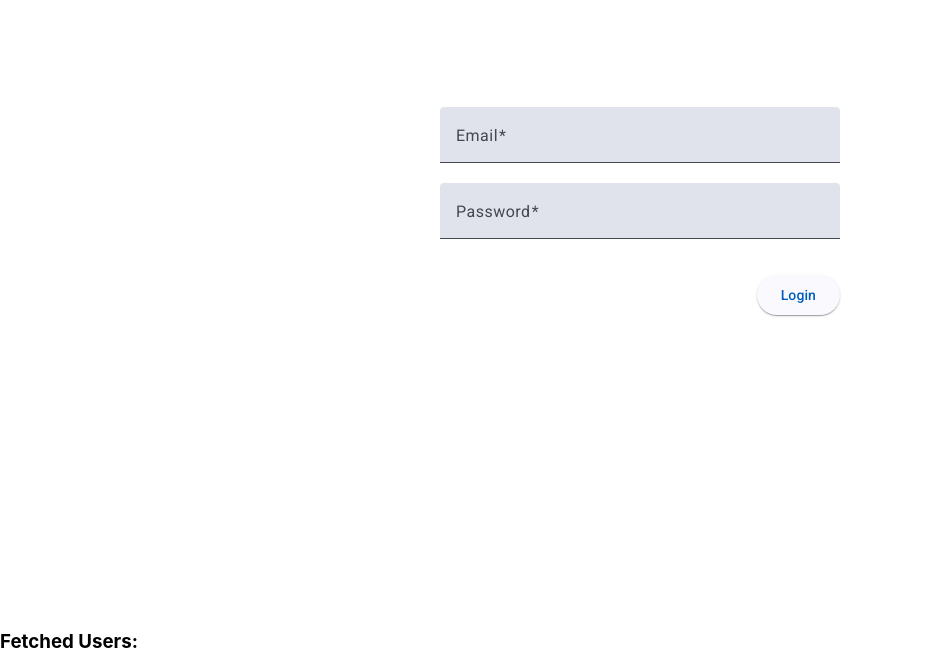
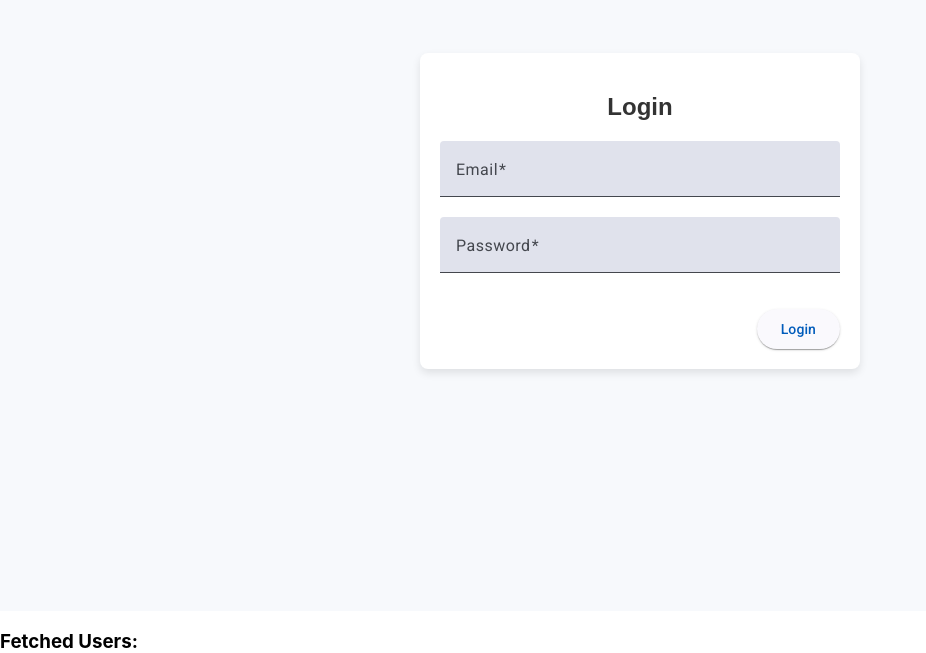
Before and after one commit to Albert-sudo-22/login-angular-mat, an Angular app: page /login in a window 1280 px wide. Shown: the part 221-874 px from the top of the page, without its empty margins (0-926 px from the left). Built offline with nearby package versions, Linux system fonts and the light colour scheme; no server answers.

Commit message:
update login form html

```diff
--- a/src/app/login/login.component.html
+++ b/src/app/login/login.component.html
@@ -1,5 +1,6 @@
 <div class="form-container">
   <form class="example-form">
+    <h2 class="form-title">Login</h2>
     <mat-form-field class="example-full-width">
       <mat-label>Email</mat-label>
       <input
@@ -10,8 +11,7 @@
         placeholder="Ex. pat@example.com"
         pattern="^[a-z0-9._%+-]+@[a-z0-9.-]+\.[a-z]{2,4}$"
       />
-      @if (emailFormControl.hasError('email') && !emailFormControl.hasError('required')
-      || emailFormControl.hasError('pattern')) {
+      @if (emailFormControl.hasError('email') && !emailFormControl.hasError('required') || emailFormControl.hasError('pattern')) {
         <mat-error>Please enter a valid email address</mat-error>
       }
       @if (emailFormControl.hasError('required')) {
@@ -28,26 +28,25 @@
         [errorStateMatcher]="matcher"
         placeholder="Enter your password"
       />
-
       <!-- <button
         mat-icon-button
         matSuffix
-        (click)="clickEvent($event)"
-        [attr.aria-label]="'Hide password'"
-        [attr.aria-pressed]="hide()"
+        (click)="hide()"
+        aria-label="Toggle password visibility"
       >
         <mat-icon>{{ hide() ? 'visibility_off' : 'visibility' }}</mat-icon>
       </button> -->
-
       @if (passwordFormControl.hasError('required')) {
         <mat-error>Password is <strong>required</strong></mat-error>
       }
     </mat-form-field>
+
     <div class="button-container">
       <button mat-raised-button color="primary" (click)="login()">Login</button>
     </div>
   </form>
 </div>
+
 
 
 <h3>Fetched Users:</h3>
--- a/src/app/login/login.component.scss
+++ b/src/app/login/login.component.scss
@@ -3,19 +3,30 @@
   justify-content: center;
   align-items: center;
   height: 100vh; /* Full viewport height */
+  background-color: #f7f9fc; /* Subtle background color */
 }
 
 .example-form {
-  min-width: 150px;
+  min-width: 300px;
   max-width: 400px;
   width: 100%;
+  background: white;
+  padding: 20px;
+  border-radius: 8px;
+  box-shadow: 0px 4px 8px rgba(0, 0, 0, 0.1);
+}
+
+.form-title {
+  text-align: center;
+  margin-bottom: 20px;
+  font-family: 'Arial', sans-serif;
+  color: #333;
 }
 
 .example-full-width {
   width: 100%;
 }
 
-
 .button-container {
   display: flex;
   justify-content: flex-end;
```
Lines whose indentation alone changed are shown as unchanged.
